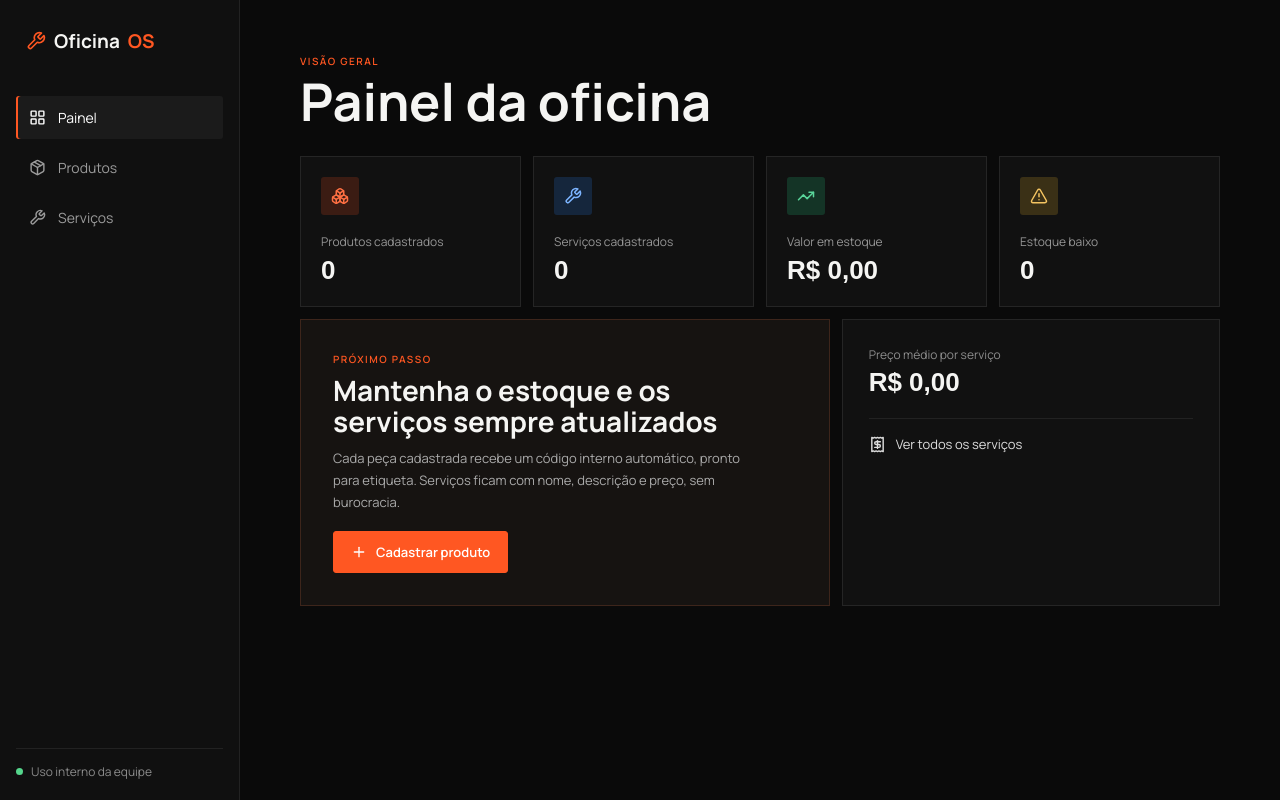
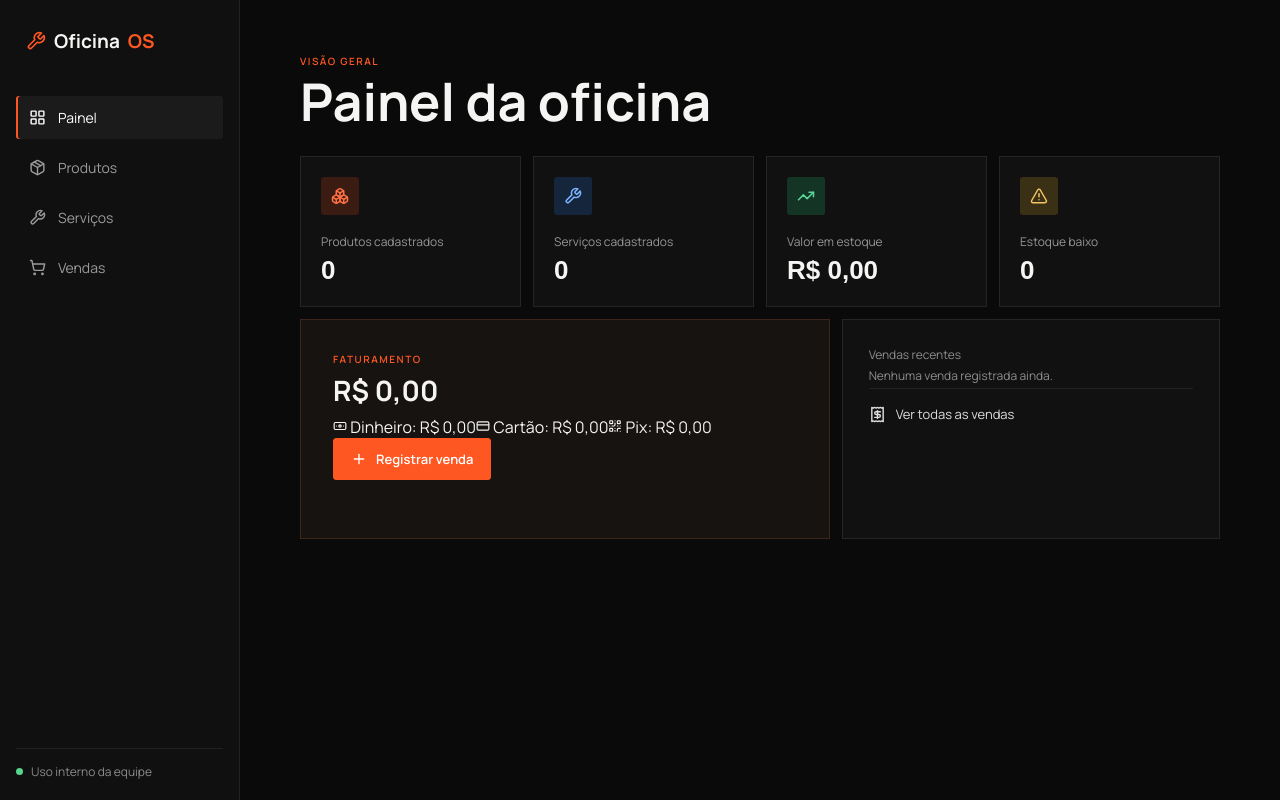
Before and after one commit to Allanaclarindo/OFFICINA-, a React (Vite) app: page / in a window 1280 px wide. Built offline with nearby package versions, Linux system fonts and the light colour scheme; a web font is replaced by a local one.

Commit message:
Update App.jsx

```diff
--- a/src/App.jsx
+++ b/src/App.jsx
@@ -1,15 +1,18 @@
 import { useEffect, useMemo, useState } from "react";
 import {
   LayoutGrid, Package, Wrench, Plus, Search, Trash2, X,
-  Boxes, Receipt, TrendingUp, AlertTriangle, Menu,
+  Boxes, Receipt, TrendingUp, AlertTriangle, Menu, ShoppingCart, Banknote, CreditCard, QrCode,
 } from "lucide-react";
 import "./App.css";
 
 const money = new Intl.NumberFormat("pt-BR", { style: "currency", currency: "BRL" });
 const PRODUCTS_KEY = "oficina-produtos";
 const SERVICES_KEY = "oficina-servicos";
+const SALES_KEY = "oficina-vendas";
 const emptyProductForm = { name: "", description: "", price: "", stock: "" };
 const emptyServiceForm = { name: "", description: "", price: "" };
+const PAYMENT_METHODS = ["Dinheiro", "Cartão", "Pix"];
+const paymentIcon = { "Dinheiro": Banknote, "Cartão": CreditCard, "Pix": QrCode };
 
 function genCode(n) {
   return `OF-${String(n).padStart(5, "0")}`;
@@ -31,6 +34,7 @@ export default function App() {
   const [products, setProducts] = useState(() => loadJSON(PRODUCTS_KEY, { items: [], nextCode: 1 }).items || []);
   const [nextCode, setNextCode] = useState(() => loadJSON(PRODUCTS_KEY, { items: [], nextCode: 1 }).nextCode || 1);
   const [services, setServices] = useState(() => loadJSON(SERVICES_KEY, []));
+  const [sales, setSales] = useState(() => loadJSON(SALES_KEY, []));
 
   useEffect(() => {
     localStorage.setItem(PRODUCTS_KEY, JSON.stringify({ items: products, nextCode }));
@@ -39,6 +43,10 @@ export default function App() {
   useEffect(() => {
     localStorage.setItem(SERVICES_KEY, JSON.stringify(services));
   }, [services]);
+
+  useEffect(() => {
+    localStorage.setItem(SALES_KEY, JSON.stringify(sales));
+  }, [sales]);
 
   const addProduct = (form) => {
     const item = {
@@ -60,23 +68,54 @@ export default function App() {
   };
   const removeService = (id) => setServices(services.filter((s) => s.id !== id));
 
+  const registerSale = ({ type, itemId, itemName, unitPrice, quantity, payment }) => {
+    const sale = {
+      id: crypto.randomUUID(), type, itemId, itemName, unitPrice, quantity,
+      total: unitPrice * quantity, payment, date: new Date().toISOString(),
+    };
+    setSales([sale, ...sales]);
+    if (type === "produto") {
+      setProducts(products.map((p) => p.id === itemId ? { ...p, stock: Math.max(0, p.stock - quantity) } : p));
+    }
+  };
+
+  const removeSale = (id) => {
+    const sale = sales.find((s) => s.id === id);
+    if (sale && sale.type === "produto") {
+      setProducts(products.map((p) => p.id === sale.itemId ? { ...p, stock: p.stock + sale.quantity } : p));
+    }
+    setSales(sales.filter((s) => s.id !== id));
+  };
+
   const stats = useMemo(() => {
     const stockValue = products.reduce((sum, p) => sum + p.price * p.stock, 0);
     const lowStock = products.filter((p) => p.stock <= 3).length;
     const avgServicePrice = services.length ? services.reduce((s, x) => s + x.price, 0) / services.length : 0;
-    return { stockValue, lowStock, avgServicePrice, totalProducts: products.length, totalServices: services.length };
-  }, [products, services]);
+    const revenueTotal = sales.reduce((s, x) => s + x.total, 0);
+    const revenueByPayment = PAYMENT_METHODS.reduce((acc, m) => {
+      acc[m] = sales.filter((s) => s.payment === m).reduce((sum, s) => sum + s.total, 0);
+      return acc;
+    }, {});
+    return { stockValue, lowStock, avgServicePrice, totalProducts: products.length, totalServices: services.length, revenueTotal, revenueByPayment };
+  }, [products, services, sales]);
 
   const go = (v) => { setView(v); setMobileNavOpen(false); };
+
+  const navItems = [
+    { key: "dashboard", label: "Painel", icon: LayoutGrid },
+    { key: "produtos", label: "Produtos", icon: Package },
+    { key: "servicos", label: "Serviços", icon: Wrench },
+    { key: "vendas", label: "Vendas", icon: ShoppingCart },
+  ];
 
   return (
     <div className="app-shell">
       <aside className="sidebar">
         <div className="brand"><Wrench size={20} color="#ff5722" /> Oficina<span>OS</span></div>
         <nav className="nav-list">
-          <button className={`nav-link ${view === "dashboard" ? "active" : ""}`} onClick={() => go("dashboard")}><LayoutGrid size={17} /> Painel</button>
-          <button className={`nav-link ${view === "produtos" ? "active" : ""}`} onClick={() => go("produtos")}><Package size={17} /> Produtos</button>
-          <button className={`nav-link ${view === "servicos" ? "active" : ""}`} onClick={() => go("servicos")}><Wrench size={17} /> Serviços</button>
+          {navItems.map(({ key, label, icon: Icon }) => (
+            <button key={key} className={`nav-link ${view === key ? "active" : ""}`} onClick={() => go(key)}><Icon size={17} /> {label}</button>
+          ))}
         </nav>
         <div className="sidebar-bottom"><span className="status-dot" /> Uso interno da equipe</div>
       </aside>
@@ -90,24 +129,26 @@ export default function App() {
           <button className="icon-button" onClick={() => setMobileNavOpen(false)}><X size={20} /></button>
         </div>
         <div className="nav-list">
-          <button className={`nav-link ${view === "dashboard" ? "active" : ""}`} onClick={() => go("dashboard")}><LayoutGrid size={18} /> Painel</button>
-          <button className={`nav-link ${view === "produtos" ? "active" : ""}`} onClick={() => go("produtos")}><Package size={18} /> Produtos</button>
-          <button className={`nav-link ${view === "servicos" ? "active" : ""}`} onClick={() => go("servicos")}><Wrench size={18} /> Serviços</button>
+          {navItems.map(({ key, label, icon: Icon }) => (
+            <button key={key} className={`nav-link ${view === key ? "active" : ""}`} onClick={() => go(key)}><Icon size={18} /> {label}</button>
+          ))}
         </div>
       </div>
 
       <main className="main-area">
         <div className="page">
-          {view === "dashboard" && <Dashboard stats={stats} setView={setView} />}
-          {view === "produtos" && <ProductsPage products={products} onAdd={addProduct} onRemove={removeProduct} nextCode={nextCode} />}
-          {view === "servicos" && <ServicesPage services={services} onAdd={addService} onRemove={removeService} />}
+          {view === "dashboard" && <Dashboard stats={stats} setView={setView} sales={sales} />}
+          {view === "produtos" && <ProductsPage products={products} onAdd={addProduct} onRemove={removeProduct} nextCode={nextCode} onSell={registerSale} />}
+          {view === "servicos" && <ServicesPage services={services} onAdd={addService} onRemove={removeService} onSell={registerSale} />}
+          {view === "vendas" && <VendasPage sales={sales} products={products} services={services} onSell={registerSale} onRemove={removeSale} />}
         </div>
       </main>
     </div>
   );
 }
 
-function Dashboard({ stats, setView }) {
+function Dashboard({ stats, setView, sales }) {
+  const recent = sales.slice(0, 4);
   return (
     <div>
       <p className="eyebrow">VISÃO GERAL</p>
@@ -120,24 +161,101 @@ function Dashboard({ stats, setView }) {
       </div>
       <div className="dashboard-grid">
         <div className="focus-panel">
-          <p className="eyebrow">PRÓXIMO PASSO</p>
-          <h2>Mantenha o estoque e os serviços sempre atualizados</h2>
-          <p>Cada peça cadastrada recebe um código interno automático, pronto para etiqueta. Serviços ficam com nome, descrição e preço, sem burocracia.</p>
-          <button className="primary-button" onClick={() => setView("produtos")}><Plus size={16} /> Cadastrar produto</button>
+          <p className="eyebrow">FATURAMENTO</p>
+          <h2>{money.format(stats.revenueTotal)}</h2>
+          <div className="payment-breakdown">
+            {PAYMENT_METHODS.map((m) => {
+              const Icon = paymentIcon[m];
+              return <span key={m} className="payment-chip"><Icon size={14} /> {m}: {money.format(stats.revenueByPayment[m] || 0)}</span>;
+            })}
+          </div>
+          <button className="primary-button" onClick={() => setView("vendas")}><Plus size={16} /> Registrar venda</button>
         </div>
         <div className="quick-panel">
-          <p>Preço médio por serviço</p>
-          <strong className="big">{money.format(stats.avgServicePrice)}</strong>
-          <button onClick={() => setView("servicos")}><Receipt size={17} /> Ver todos os serviços</button>
+          <p>Vendas recentes</p>
+          {recent.length ? recent.map((s) => (
+            <div className="recent-sale" key={s.id}>
+              <div><strong>{s.itemName}</strong><small>{s.payment} · {s.quantity}x</small></div>
+              <span>{money.format(s.total)}</span>
+            </div>
+          )) : <p className="muted-note">Nenhuma venda registrada ainda.</p>}
+          <button onClick={() => setView("vendas")}><Receipt size={17} /> Ver todas as vendas</button>
         </div>
       </div>
     </div>
   );
 }
 
-function ProductsPage({ products, onAdd, onRemove, nextCode }) {
+function SaleModal({ presetItem, allItems, onClose, onConfirm }) {
+  const [itemId, setItemId] = useState(presetItem ? `${presetItem.type}:${presetItem.id}` : "");
+  const [quantity, setQuantity] = useState(1);
+  const [payment, setPayment] = useState("Dinheiro");
+  const [error, setError] = useState("");
+
+  const item = presetItem || (allItems || []).find((i) => `${i.type}:${i.id}` === itemId);
+  const total = item ? item.price * quantity : 0;
+
+  const submit = (e) => {
+    e.preventDefault();
+    if (!item) { setError("Selecione um item."); return; }
+    if (item.type === "produto" && quantity > item.stock) { setError(`Estoque insuficiente (disponível: ${item.stock}).`); return; }
+    onConfirm({ type: item.type, itemId: item.id, itemName: item.name, unitPrice: item.price, quantity, payment });
+  };
+
+  return (
+    <div className="modal-backdrop">
+      <form className="form-modal" onSubmit={submit}>
+        <div className="modal-title"><div><p className="eyebrow">NOVA VENDA</p><h2>Registrar venda</h2></div><button type="button" className="icon-button" onClick={onClose}><X size={18} /></button></div>
+
+        {!presetItem && (
+          <label>Item
+            <select required value={itemId} onChange={(e) => { setItemId(e.target.value); setError(""); }}>
+              <option value="" disabled>Selecione produto ou serviço</option>
+              <optgroup label="Produtos">
+                {(allItems || []).filter((i) => i.type === "produto").map((i) => (
+                  <option key={`produto:${i.id}`} value={`produto:${i.id}`}>{i.name} — {money.format(i.price)}</option>
+                ))}
+              </optgroup>
+              <optgroup label="Serviços">
+                {(allItems || []).filter((i) => i.type === "servico").map((i) => (
+                  <option key={`servico:${i.id}`} value={`servico:${i.id}`}>{i.name} — {money.format(i.price)}</option>
+                ))}
+              </optgroup>
+            </select>
+          </label>
+        )}
+
+        {presetItem && <div className="barcode-note"><ShoppingCart size={14} /> Vendendo: <span>{presetItem.name}</span></div>}
+
+        <div className="form-row">
+          <label>Quantidade<input type="number" min="1" value={quantity} onChange={(e) => { setQuantity(Number(e.target.value) || 1); setError(""); }} /></label>
+          <label>Total<input readOnly value={money.format(total)} /></label>
+        </div>
+
+        <label>Forma de pagamento
+          <div className="payment-select">
+            {PAYMENT_METHODS.map((m) => {
+              const Icon = paymentIcon[m];
+              return (
+                <button type="button" key={m} className={`payment-option ${payment === m ? "active" : ""}`} onClick={() => setPayment(m)}>
+                  <Icon size={16} /> {m}
+                </button>
+              );
+            })}
+          </div>
+        </label>
+
+        {error && <p className="form-error">{error}</p>}
+        <button type="submit" className="primary-button full-button">Confirmar venda</button>
+      </form>
+    </div>
+  );
+}
+
+function ProductsPage({ products, onAdd, onRemove, nextCode, onSell }) {
   const [query, setQuery] = useState("");
   const [open, setOpen] = useState(false);
+  const [sellItem, setSellItem] = useState(null);
   const [form, setForm] = useState(emptyProductForm);
   const filtered = products.filter((p) => p.name.toLowerCase().includes(query.toLowerCase()));
 
@@ -167,7 +285,10 @@ function ProductsPage({ products, onAdd, onRemove, nextCode }) {
                 <td><strong>{p.name}</strong><small>{p.description || "Sem descrição"}</small></td>
                 <td>{money.format(p.price)}</td>
                 <td><span className={`stock-badge ${p.stock <= 3 ? "low" : ""}`}>{p.stock} un.</span></td>
-                <td style={{ textAlign: "right" }}><button className="icon-button danger" onClick={() => onRemove(p.id)}><Trash2 size={15} /></button></td>
+                <td className="row-actions">
+                  <button className="icon-button" title="Vender" disabled={p.stock <= 0} onClick={() => setSellItem({ type: "produto", id: p.id, name: p.name, price: p.price, stock: p.stock })}><ShoppingCart size={15} /></button>
+                  <button className="icon-button danger" title="Excluir" onClick={() => onRemove(p.id)}><Trash2 size={15} /></button>
+                </td>
               </tr>
             )) : (
               <tr><td colSpan={5} className="empty-cell"><Package size={24} style={{ verticalAlign: "middle" }} /> Nenhum produto cadastrado ainda.</td></tr>
@@ -191,13 +312,18 @@ function ProductsPage({ products, onAdd, onRemove, nextCode }) {
           </form>
         </div>
       )}
+
+      {sellItem && (
+        <SaleModal presetItem={sellItem} onClose={() => setSellItem(null)} onConfirm={(sale) => { onSell(sale); setSellItem(null); }} />
+      )}
     </div>
   );
 }
 
-function ServicesPage({ services, onAdd, onRemove }) {
+function ServicesPage({ services, onAdd, onRemove, onSell }) {
   const [query, setQuery] = useState("");
   const [open, setOpen] = useState(false);
+  const [sellItem, setSellItem] = useState(null);
   const [form, setForm] = useState(emptyServiceForm);
   const filtered = services.filter((s) => s.name.toLowerCase().includes(query.toLowerCase()));
 
@@ -221,7 +347,10 @@ function ServicesPage({ services, onAdd, onRemove }) {
         {filtered.length ? filtered.map((s) => (
           <article className="service-card" key={s.id}>
             <Wrench size={18} className="service-card-icon" />
-            <button className="icon-button danger service-delete" onClick={() => onRemove(s.id)}><Trash2 size={15} /></button>
+            <div className="service-actions">
+              <button className="icon-button" title="Vender" onClick={() => setSellItem({ type: "servico", id: s.id, name: s.name, price: s.price })}><ShoppingCart size={15} /></button>
+              <button className="icon-button danger" title="Excluir" onClick={() => onRemove(s.id)}><Trash2 size={15} /></button>
+            </div>
             <p className="service-price">{money.format(s.price)}</p>
             <h2>{s.name}</h2>
             <p className="desc">{s.description || "Sem descrição cadastrada."}</p>
@@ -242,6 +371,57 @@ function ServicesPage({ services, onAdd, onRemove }) {
           </form>
         </div>
       )}
+
+      {sellItem && (
+        <SaleModal presetItem={sellItem} onClose={() => setSellItem(null)} onConfirm={(sale) => { onSell(sale); setSellItem(null); }} />
+      )}
     </div>
   );
 }
+
+function VendasPage({ sales, products, services, onSell, onRemove }) {
+  const [query, setQuery] = useState("");
+  const [open, setOpen] = useState(false);
+  const allItems = [
+    ...products.map((p) => ({ type: "produto", id: p.id, name: p.name, price: p.price, stock: p.stock })),
+    ...services.map((s) => ({ type: "servico", id: s.id, name: s.name, price: s.price })),
+  ];
+  const filtered = sales.filter((s) => s.itemName.toLowerCase().includes(query.toLowerCase()));
+  const total = sales.reduce((sum, s) => sum + s.total, 0);
+
+  return (
+    <div>
+      <div className="page-heading">
+        <div><p className="eyebrow">CAIXA</p><h1>Vendas</h1><p className="subheading">Faturamento total: <strong>{money.format(total)}</strong></p></div>
+        <button className="primary-button" onClick={() => setOpen(true)}><Plus size={17} /> Registrar venda</button>
+      </div>
+      <div className="table-toolbar">
+        <div className="search-box"><Search size={17} /><input value={query} onChange={(e) => setQuery(e.target.value)} placeholder="Buscar por item" /></div>
+        <p>{filtered.length} venda(s)</p>
+      </div>
+      <div className="data-table-wrap">
+        <table>
+          <thead><tr><th>Item</th><th>Tipo</th><th>Qtd.</th><th>Pagamento</th><th>Total</th><th></th></tr></thead>
+          <tbody>
+            {filtered.length ? filtered.map((s) => (
+              <tr key={s.id}>
+                <td><strong>{s.itemName}</strong><small>{new Date(s.date).toLocaleString("pt-BR")}</small></td>
+                <td>{s.type === "produto" ? "Produto" : "Serviço"}</td>
+                <td>{s.quantity}</td>
+                <td><span className="payment-chip small">{s.payment}</span></td>
+                <td>{money.format(s.total)}</td>
+                <td style={{ textAlign: "right" }}><button className="icon-button danger" title="Estornar" onClick={() => onRemove(s.id)}><Trash2 size={15} /></button></td>
+              </tr>
+            )) : (
+              <tr><td colSpan={6} className="empty-cell"><ShoppingCart size={24} style={{ verticalAlign: "middle" }} /> Nenhuma venda registrada ainda.</td></tr>
+            )}
+          </tbody>
+        </table>
+      </div>
+
+      {open && (
+        <SaleModal allItems={allItems} onClose={() => setOpen(false)} onConfirm={(sale) => { onSell(sale); setOpen(false); }} />
+      )}
+    </div>
+  );
+}
```
